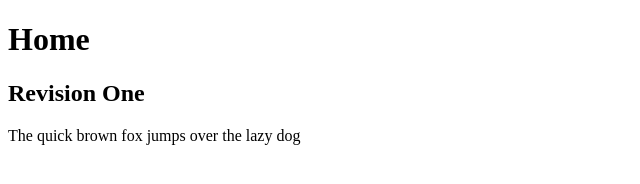
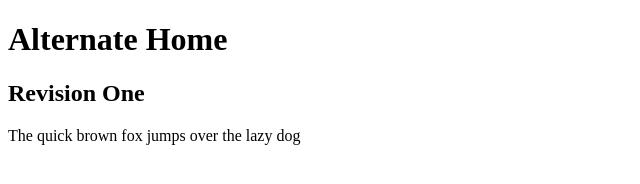
Before and after one commit to ohheythereandy/CS240_HW1, a plain HTML site: page index.html in a window 1280 px wide. Shown: the whole page, without its empty margins (0-640 px from the left). Drawn offline with Linux system fonts and the light colour scheme.

Commit message:
alternate one

```diff
--- a/index.html
+++ b/index.html
@@ -6,7 +6,7 @@
 </head>
 <body>
 
-  <h1>Home</h1>
+  <h1>Alternate Home</h1>
   <h2>Revision One</h2>
   <p>The quick brown fox jumps over the lazy dog</p>
 
```
